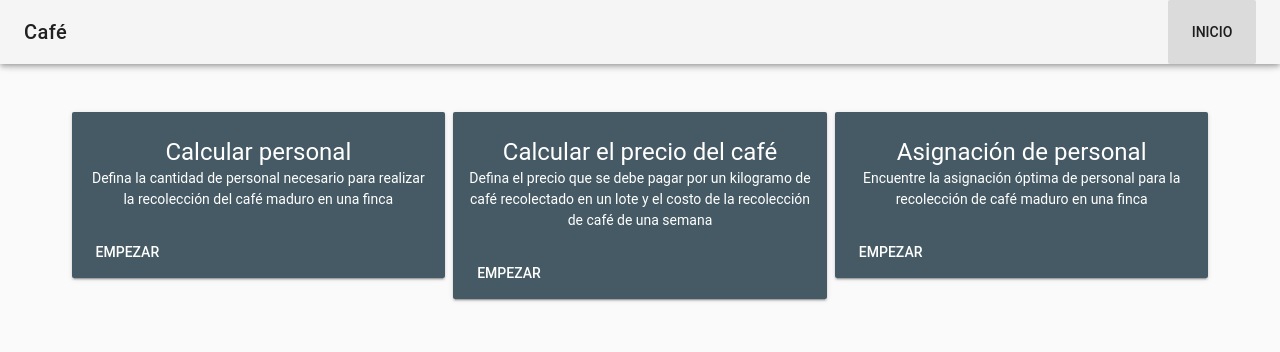
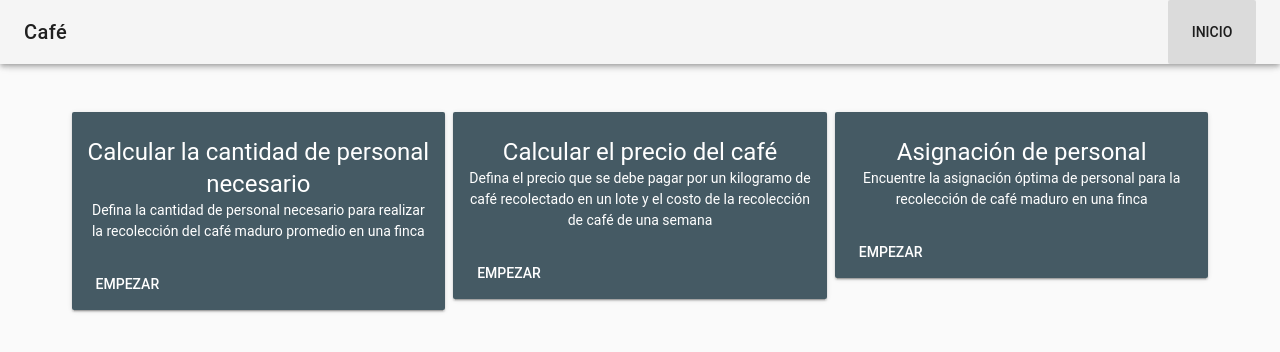
Before and after one commit to AR4Z/cafe-ui, a Vue app: page / in a window 1280 px wide. Shown: the top 352 px of the page. Built offline with nearby package versions, Linux system fonts and the light colour scheme; what vue-currency-filter would draw is missing.

Commit message:
correct typos

```diff
--- a/src/views/Home.vue
+++ b/src/views/Home.vue
@@ -5,8 +5,8 @@
         <v-card color="blue-grey darken-2" class="white--text">
           <v-card-title primary-title>
             <div>
-              <h3 class="headline">Calcular personal</h3>
-              <span>Defina la cantidad de personal necesario para realizar la recolección del café maduro en una finca</span>
+              <h3 class="headline">Calcular la cantidad de personal necesario</h3>
+              <span>Defina la cantidad de personal necesario para realizar la recolección del café maduro promedio en una finca</span>
             </div>
           </v-card-title>
           <v-card-actions>
--- a/src/views/PriceCalculate.vue
+++ b/src/views/PriceCalculate.vue
@@ -80,10 +80,10 @@
                 >
                   <v-flex xs12 md4>
                     <v-text-field
-                      label="Altura promedio de los arboles en metros"
+                      label="Altura promedio de los árboles en metros"
                       v-model="lotes[lotes.indexOf(lote)]['heightTreeAverage']"
                       v-validate="{ required: true, regex:/^([0-9]+|[0-9]+,[0-9]{0,2}?)$/ }"
-                      data-vv-as="Altura promedio de los arboles"
+                      data-vv-as="Altura promedio de los árboles"
                       :name="'lote'+lote.num"
                       :error-messages="errors.collect('lote'+lote.num)"
                     ></v-text-field>
@@ -138,10 +138,10 @@
               >
                 <v-flex xs12 md4>
                   <v-text-field
-                    label="Precio promedio que las fincas vecinas pagan por un kg recolectado"
+                    label="Precio promedio que las fincas vecinas pagan por un kg de café recolectado"
                     v-model="priceAverage"
                     v-validate.initi="'numeric|required'"
-                    data-vv-as="Precio promedio que las fincas vecinas pagan por un kg recolectado"
+                    data-vv-as="Precio promedio que las fincas vecinas pagan por un kg de café recolectado"
                     name="priceAverage"
                     :error-messages="errors.collect('priceAverage')"
                     required
--- a/src/views/StaffAssignment.vue
+++ b/src/views/StaffAssignment.vue
@@ -95,7 +95,7 @@
                         <v-flex xs12 md3>
                           <v-text-field
                             v-validate="'numeric|required'"
-                            label="Numero de recolectores"
+                            label="Número de recolectores"
                             :name="`recolectores${recolector.id}`"
                             :error-messages="errors.collect(`recolectores${recolector.id}`)"
                             v-model="recolector.num"
@@ -143,7 +143,7 @@
                   </v-container>
                 </v-form>
               </v-card>
-              <v-btn color="primary" @click="e1 = 1">Atras</v-btn>
+              <v-btn color="primary" @click="e1 = 1">Atrás</v-btn>
               <v-btn color="success" v-on:click.native="calcular">Calcular</v-btn>
             </v-stepper-content>
           </v-stepper-items>
--- a/src/views/StaffCalculate.vue
+++ b/src/views/StaffCalculate.vue
@@ -15,10 +15,10 @@
                 >
                   <v-flex xs12 md4>
                     <v-text-field
-                      label="Cafe maduro promedio"
+                      label="Café maduro promedio"
                       v-model="lotes[lotes.indexOf(lote)]['coffeeAverage']"
                       v-validate.initi="'numeric|required'"
-                      data-vv-as="Cafe maduro promedio"
+                      data-vv-as="Café maduro promedio"
                       :name="'lote'+lote.num"
                       :error-messages="errors.collect('lote'+lote.num)"
                       required
@@ -66,10 +66,10 @@
               >
                 <v-flex xs12 md4>
                   <v-text-field
-                      label="% Disminución de horas laborales de acuerdo al clima"
+                      label="% de disminución de horas laborales de acuerdo al clima"
                       v-model="weatherAverageLoss"
                       v-validate.initi="'numeric|required'"
-                      data-vv-as="% Disminución de horas laborales de acuerdo al clima"
+                      data-vv-as="% de disminución de horas laborales de acuerdo al clima"
                       name="weatherAverageLoss"
                       :error-messages="errors.collect('weatherAverageLoss')"
                       required
```
